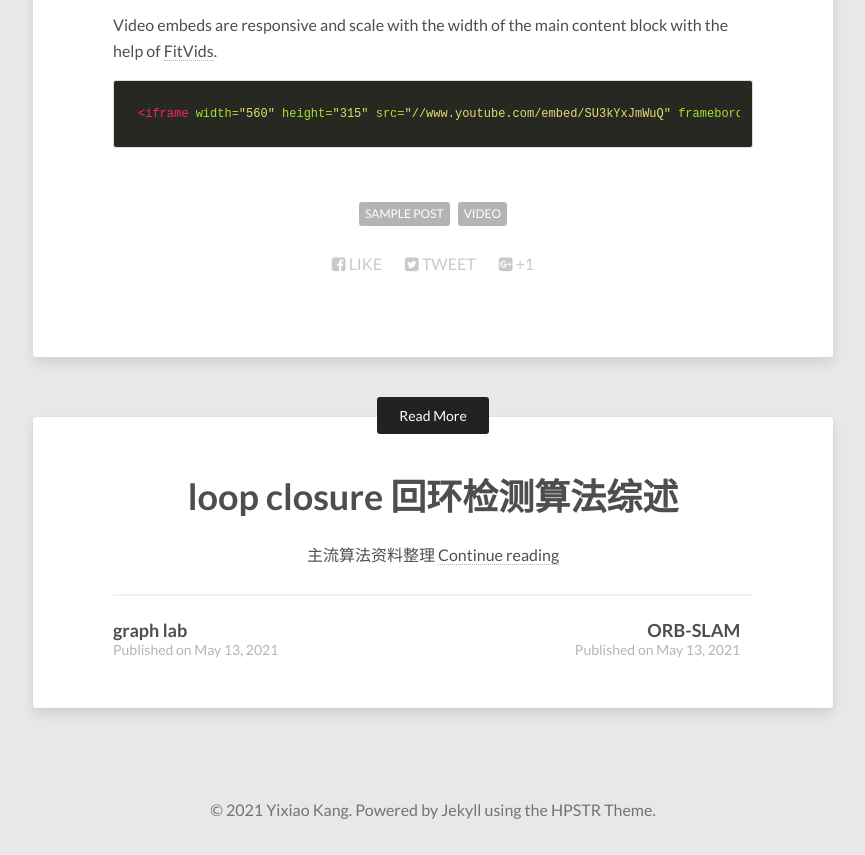
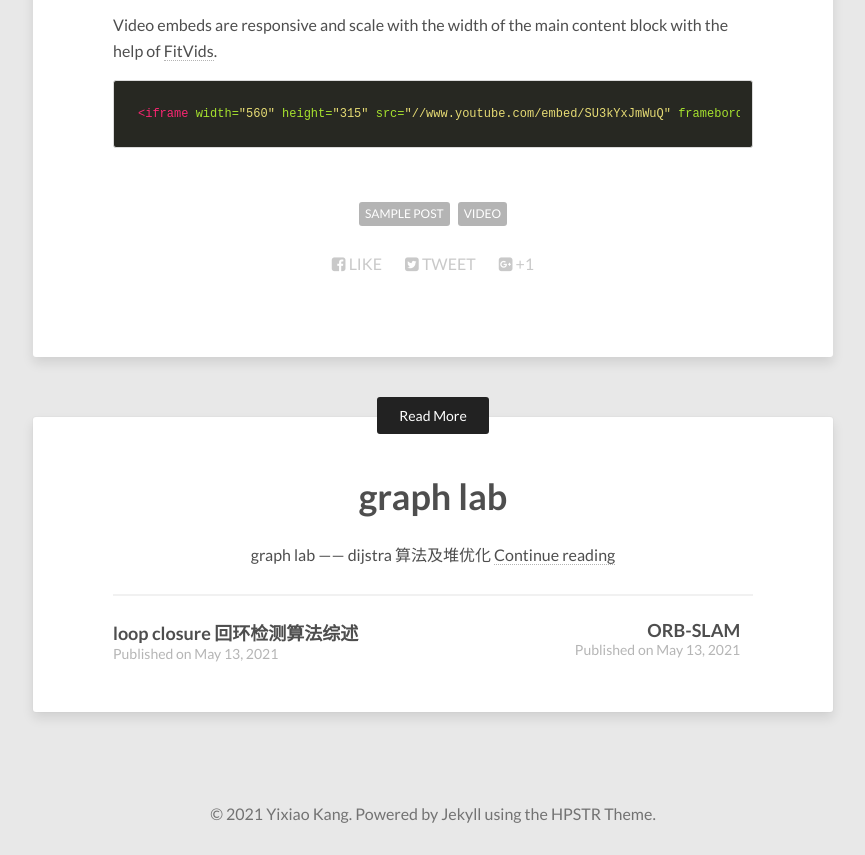
Before and after one commit to echo-xiao9/echo-xiao9.github.io, a Jekyll site: the page built from _posts/2013-06-25-video-post.md, in a window 1280 px wide, cut to the strip 640-1495 px from the top of the page. Shown: the whole strip, without its empty margins (207-1072 px from the left). Built offline with Jekyll 4.4.1, drawn with Linux system fonts in a browser that asks for light colours; nearby versions of some CDN libraries.

Commit message:
modify the filename

```diff
--- a/_posts/2021-05-13-ORB-SLAM的副本.md
+++ b/_posts/2021-05-21-graphlab.md
@@ -1,11 +1,11 @@
 ---
 layout: post
 title: graph lab
-description: "dijstra 算法及堆优化"
+description: "graph lab —— dijstra 算法及堆优化"
 modified: 2021-05-21
 tags: [sample post]
 image:
-  path: /images/abstract-8.jpg
+  path: /images/abstract-11.jpg
   feature: abstract-8.jpg
   credit: dargadgetz
   creditlink: http://www.dargadgetz.com/ios-7-abstract-wallpaper-pack-for-iphone-5-and-ipod-touch-retina/
```
